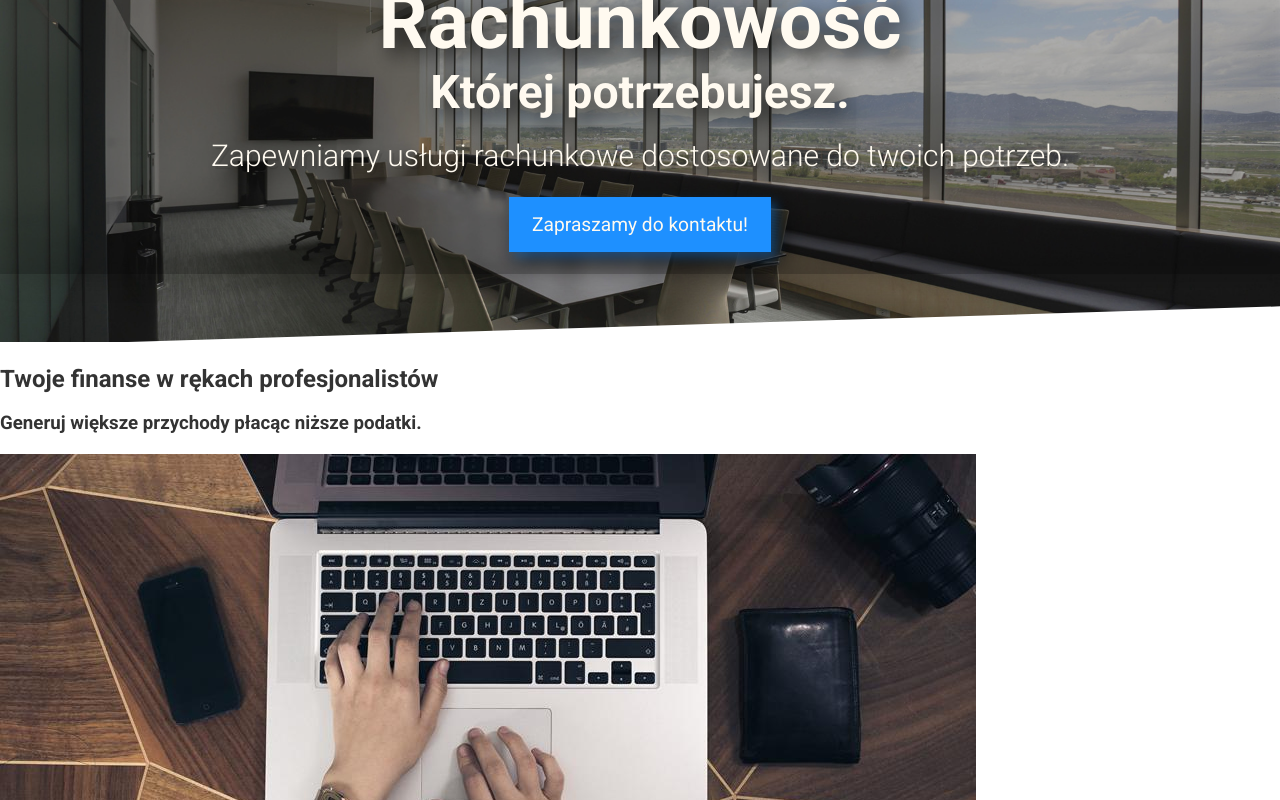
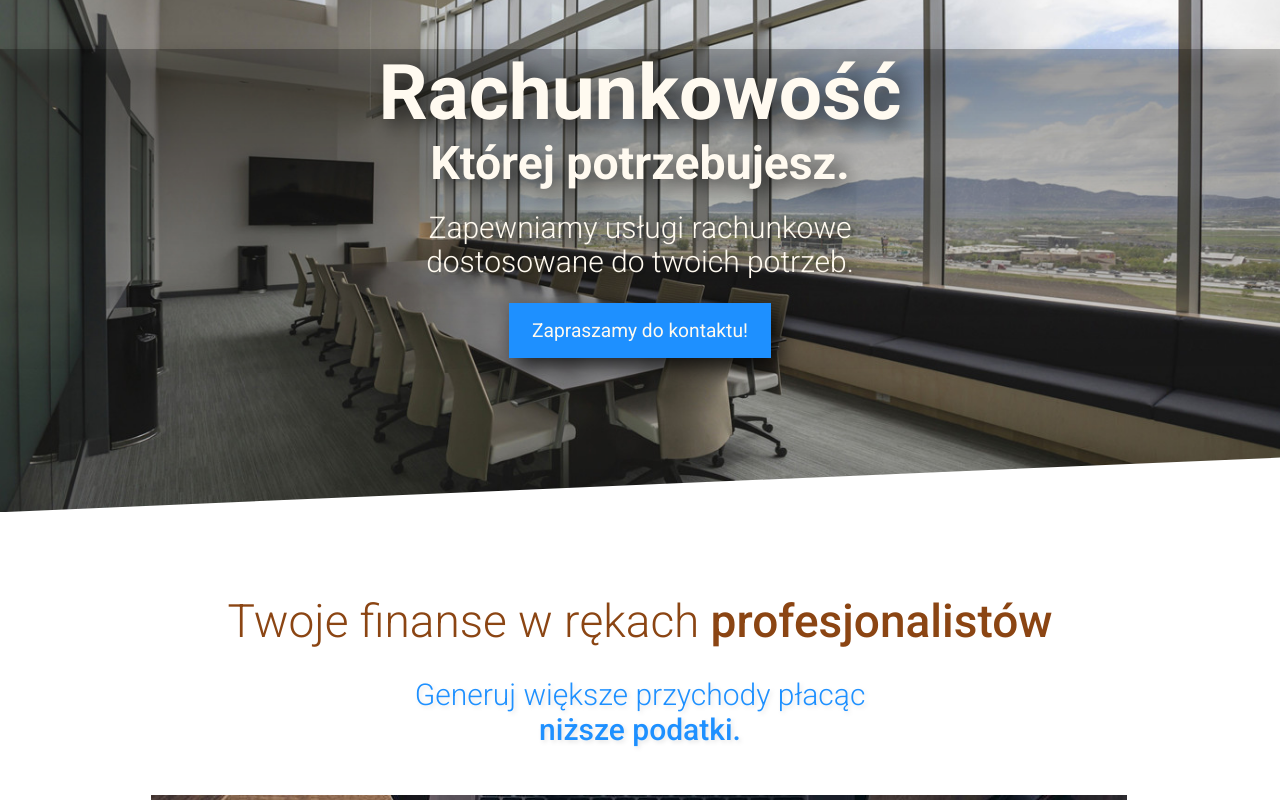
Before and after one commit to MarosAware/demo, a website built with webpack: page app/index.html in a window 1280 px wide. Shown: the part 200-1000 px from the top of the page. Built offline with nearby package versions, Linux system fonts and the light colour scheme.

Commit message:
Completed hero-large.

```diff
--- /dev/null
+++ b/app/assets/styles/base/_mixins.css
@@ -0,0 +1,27 @@
+@define-mixin atSmall {
+	@media(min-width: 530px) {
+		@mixin-content;
+	}
+}
+
+
+@define-mixin atMedium {
+	@media(min-width:800px) {
+		@mixin-content;
+	}
+}
+
+
+@define-mixin atLarge {
+	@media(min-width:1010px) {
+		@mixin-content;
+	}
+}
+
+@define-mixin clearfix {
+	&::after {
+		content:"";
+		clear:both;
+		display:table;
+	}
+}
--- a/app/assets/styles/base/_variables.css
+++ b/app/assets/styles/base/_variables.css
@@ -1,2 +1,4 @@
 $mainBlue:#1E90FF;
 $mainWhite:#FFFAF0;
+$mainSilver:#C0C0C0;
+$mainBrown:#8B4513;
--- a/app/assets/styles/modules/_btn.css
+++ b/app/assets/styles/modules/_btn.css
@@ -2,16 +2,32 @@
 	background-color:$mainBlue;
 	color:$mainWhite;
 	text-decoration:none;
-	padding:.75rem 1.1rem; /*(pionowy, poziomy, vertical, horizontal) */
-	box-shadow:5px 5px 10px rgba($mainBlue, .4);
+	padding:.3rem .4rem;
+	font-size:.8rem;
+
+	@mixin atSmall {
+		padding:.75rem 1.1rem;
+		font-size:1rem;
+	} /*(pionowy, poziomy, vertical, horizontal) */
+
+	&:hover {
+		box-shadow:5px 6px 10px rgba($mainBlue, .4);
+	}
 
 	&--crimson {
-		background-color:crimson;
-		box-shadow:5px 5px 10px rgba(#DC143C, .4);
+		background-color:$mainBrown;
+		&:hover {
+			box-shadow:5px 5px 10px rgba($mainBrown, .4);
+		}
 	}
 
 	&--large {
-		padding:1rem 1.45rem;
-		font-size:1.2rem;
+		padding:.6rem .8rem;
+		font-size:.9rem;
+
+		@mixin atSmall {
+			padding:1rem 1.45rem;
+			font-size:1.2rem;
+		}
 	}
 }
--- /dev/null
+++ b/app/assets/styles/modules/_headline.css
@@ -0,0 +1,51 @@
+.headline {
+	font-weight:400;
+	font-size:1.9rem;
+	color:$mainBrown;
+
+	strong {
+		font-weight:500;
+	}
+
+	@mixin atSmall {
+		font-size:2.875rem;
+	}
+
+	&--centered {
+		text-align:center;
+	}
+
+	&--blue {
+		color:$mainBlue;
+	}
+
+	&--small {
+		font-size:1.2rem;
+
+		@mixin atSmall {
+			font-size:1.875rem;
+		}
+	}
+
+	&--narrow {
+		max-width:500px;
+		margin-left:auto;
+		margin-right:auto;
+	}
+
+	&--light {
+		font-weight:300;
+	}
+
+	&--b-margin-small {
+		margin-bottom:.5em;
+	}
+
+	&--b-margin-large {
+		margin-bottom:1.6em;
+	}
+
+	&--filter {
+		filter: drop-shadow(2px 2px 2px rgba(0, 0, 0, .1));
+	}
+}
--- a/app/assets/styles/modules/_large-hero.css
+++ b/app/assets/styles/modules/_large-hero.css
@@ -1,6 +1,13 @@
 .large-hero {
 	position:relative;
-	clip-path: polygon(40% 0, 100% 0, 100% 91%, 0 100%, 0 4%); /*(x y, x y, x y, x y) all clockwise */
+
+	@mixin atLarge {
+		clip-path: polygon(40% 0, 100% 0, 100% 91%, 0 100%, 0 4%); /*(x y, x y, x y, x y) all clockwise */
+	}
+
+	&__image {
+		display:block;
+	}
 
 	&__text-content {
 		position:absolute;
@@ -9,33 +16,52 @@
 		width:100%;
 		text-align:center;
 		transform:translateY(-50%) translateX(-50%);
-		height:18.5rem;
-		background-color: rgba(0, 0, 0, .2);
+		background:linear-gradient(to bottom, rgba(0, 0, 0, .25), rgba(0, 0, 0, .02));
 		filter: drop-shadow(8px 8px 10px rgba(0, 0, 0, .8));
+
+		@mixin atSmall {
+			height:20rem;
+		}
+
 	}
 
 	&__title {
-		font-size:4.8rem;
+		font-size:2.2rem;
 		color:$mainWhite;
 		margin:0;
+
+		@mixin atSmall {
+			font-size:4.8rem;
+		}
 	}
 
 	&__subtitle {
-		font-size:2.9rem;
+		font-size:1.4rem;
 		color:$mainWhite;
 		margin:0;
+
+		@mixin atSmall {
+			font-size:2.9rem;
+		}
 	}
 
 	&__description {
 		color:$mainWhite;
-		font-size:1.875rem;
-		max-width:31,25rem;
+		font-size:1.1rem;
 		font-weight:300;
 		text-shadow:3px 3px 1px rgba(0, 0, 0, .1);
 		margin-right:auto;
 		margin-left:auto;
-		margin-top:20px;
-		margin-bottom:40px;
+		margin-top:.5rem;
+		margin-bottom:1.3rem;
+
+
+		@mixin atSmall {
+			font-size:1.875rem;
+			max-width:500px;
+			margin-top:1.25rem;
+			margin-bottom:2.5rem;
+		}
 
 	}
 }
--- /dev/null
+++ b/app/assets/styles/modules/_page-section.css
@@ -0,0 +1,19 @@
+.page-section {
+	padding:2rem 0;
+
+	@mixin atMedium {
+		padding:4.5rem 0;
+	}
+
+	&--silver {
+		background-color:$mainSilver;
+	}
+
+	&--t-padding-small {
+		padding:1.2rem 0;
+
+		@mixin atMedium {
+			padding:2.8rem 0 4.5rem 0;
+		}
+	}
+}
--- /dev/null
+++ b/app/assets/styles/modules/_wrapper.css
@@ -0,0 +1,17 @@
+.wrapper {
+	padding-left:18px;
+	padding-right:18px;
+	max-width:1200px;
+	margin-left:auto;
+	margin-right:auto;
+
+
+	&--medium {
+		max-width:978px;
+	}
+
+	.wrapper {
+		padding-left:0;
+		padding-right:0;
+	}
+}
--- a/app/assets/styles/styles.css
+++ b/app/assets/styles/styles.css
@@ -1,5 +1,9 @@
 @import "normalize.css";
+@import "base/_variables";
 @import "base/_global";
-@import "base/_variables";
+@import "base/_mixins";
+@import "modules/_wrapper";
 @import "modules/_large-hero";
 @import "modules/_btn";
+@import "modules/_page-section";
+@import "modules/_headline";
--- a/app/index.html
+++ b/app/index.html
@@ -6,7 +6,7 @@
 	<meta charset="UTF-8">
 	<title>MIP Rachunkowość</title>
 	<meta name="keywords" content="Rachunkowość, usługi prawne, kadry i płace, doradztwo podatkowe, rozliczanie">
-	<meta name="description" content="MIP rachunkowość na którą zasługujesz.">
+	<meta name="description" content="MLG rachunkowość na którą zasługujesz.">
 	<link rel="stylesheet" href="temp/styles/styles.css">
 </head>
 <body>
@@ -24,29 +24,43 @@
 
 
   <div class="large-hero">
-  	<img id="first" class="large-hero__slide" src=assets/images/hero--large.jpg alt="Office1">
+  	<picture>
+  		<source srcset="assets/images/hero--large.jpg 1920w, assets/images/hero--large-hi-dpi.jpg 3840w" media="(min-width:1380px)">
+  		<source srcset="assets/images/hero--medium.jpg 1380w, assets/images/hero--medium-hi-dpi.jpg 2760w" media="(min-width:990px)">
+  		<source srcset="assets/images/hero--small.jpg 990w, assets/images/hero--small-hi-dpi.jpg 1920w" media="(min-width:640px)">
+  		<img srcset="assets/images/hero--smaller.jpg 640w, assets/images/hero--smaller-hi-dpi.jpg 1280w" alt="Office" class="large-hero__image">
+  	</picture>
 
   	<div class="large-hero__text-content">
+  		<div class="wrapper">
   			<h1 class="large-hero__title">Rachunkowość</h1>
   			<h2 class="large-hero__subtitle">Której potrzebujesz.</h2>
   			<p class="large-hero__description">Zapewniamy usługi rachunkowe dostosowane do twoich potrzeb.</p>
   			<p><a class="btn btn--large" href="#">Zapraszamy do kontaktu!</a></p>
   		</div>
+  	</div>
 
   </div>
 
-  <div id="our-beginning">
-    <h2>Twoje finanse w rękach profesjonalistów</h2>
-    <h3>Generuj większe przychody płacąc niższe podatki.</h3>
+  <div id="our-beginning" class="page-section page-section--t-padding-small">
+  	<div class="wrapper">
+  		<h2 class="headline headline--centered headline--light headline--b-margin-small">Twoje finanse w rękach <strong>profesjonalistów</strong></h2>
+  		<h3 class="headline headline--centered headline--blue headline--small headline--narrow headline--light headline--b-margin-large headline--filter">Generuj większe przychody płacąc <strong>niższe podatki.</strong></h3>
+
+  		<div class="wrapper wrapper--medium">
   			<img src="assets/images/laptop.jpg" alt="Laptop">
+  		</div>
+
   		<img src="assets/images/office-woman.jpg" alt="">
-    <h2>Here&rsquo;s how we got started&hellip;</h2>
+  		<h2 class="headline">Kilka zdań o naszej profesji...</h2>
   		<p>Lorem ipsum dolor sit amet, consectetur adipisicing elit, sed do eiusmod tempor incididunt ut labore et dolore magna aliqua. Ut enim ad minim veniam, <a href="#">quis nostrud exercitation</a> ullamco laboris nisi ut aliquip ex ea commodo consequat. Duis aute irure dolor in reprehenderit in voluptate velit esse cillum dolore eu fugiat nulla pariatur. Excepteur sint occaecat cupidatat non proident, sunt in culpa qui officia deserunt mollit anim id est laborum.</p>
   		<p>Duis aute irure dolor in <strong>reprehenderit in</strong> voluptate velit esse cillum dolore eu fugiat nulla pariatur. Excepteur sint occaecat cupidatat non proident, sunt in culpa qui officia deserunt mollit anim id est laborum. Lorem ipsum dolor sit amet, consectetur adipisicing elit, sed do eiusmod tempor incididunt ut labore et dolore magna aliqua.</p>
   		<p>Duis aute irure dolor in reprehenderit in voluptate velit esse cillum dolore eu fugiat nulla pariatur. Excepteur sint occaecat cupidatat non proident, sunt in culpa qui officia deserunt mollit anim id est laborum velit esse cillum <strong>dolore eu fugiat.</strong></p>
   	</div>
+  </div>
 
-  <div id="features">
+  <div id="features" class="page-section page-section--silver">
+  	<div class="wrapper">
   		<img src="">
   		<h2>Nasze zalety</h2>
 
@@ -65,6 +79,7 @@
   		<img src="assets/images/icons/handshake.svg">
   		<h3>Darmowe konsultacje</h3>
   		<p>Oferujemy darmowe konsultacje dla naszych stałych klientów.</p>
+  	</div>
   </div>
 
   <div id="testimonials">
@@ -88,7 +103,7 @@
   </div>
 
   <footer>
-    <p>Copyright &copy; 2017 MIP rachunkowość. All rights reserved. <a href="#" class="btn btn--crimson">Zapraszamy do kontaktu!</a></p>
+    <p>Copyright &copy; 2017 MLG rachunkowość. All rights reserved. <a href="#" class="btn btn--crimson">Zapraszamy do kontaktu!</a></p>
   </footer>
 
   <script src="/temp/scripts/App.js"></script>
--- a/app/temp/styles/styles.css
+++ b/app/temp/styles/styles.css
@@ -470,13 +470,38 @@ img {
 	height:auto;
 }
 
+.wrapper {
+	padding-left:18px;
+	padding-right:18px;
+	max-width:1200px;
+	margin-left:auto;
+	margin-right:auto;
+}
+
+.wrapper--medium {
+  max-width:978px;
+}
+
+.wrapper .wrapper {
+  padding-left:0;
+  padding-right:0;
+}
+
 .large-hero {
 	position:relative;
-	-webkit-clip-path: polygon(40% 0, 100% 0, 100% 91%, 0 100%, 0 4%);
-	        clip-path: polygon(40% 0, 100% 0, 100% 91%, 0 100%, 0 4%);
 }
 
-/*(x y, x y, x y, x y) all clockwise */
+@media(min-width:1010px) {
+
+  .large-hero {
+    -webkit-clip-path: polygon(40% 0, 100% 0, 100% 91%, 0 100%, 0 4%);
+            clip-path: polygon(40% 0, 100% 0, 100% 91%, 0 100%, 0 4%);/*(x y, x y, x y, x y) all clockwise */
+  }
+}
+
+.large-hero__image {
+  display:block;
+}
 
 .large-hero__text-content {
   position:absolute;
@@ -486,50 +511,189 @@ img {
   text-align:center;
   -webkit-transform:translateY(-50%) translateX(-50%);
           transform:translateY(-50%) translateX(-50%);
-  height:18.5rem;
-  background-color: rgba(0, 0, 0, .2);
+  background:linear-gradient(to bottom, rgba(0, 0, 0, .25), rgba(0, 0, 0, .02));
   -webkit-filter: drop-shadow(8px 8px 10px rgba(0, 0, 0, .8));
           filter: drop-shadow(8px 8px 10px rgba(0, 0, 0, .8));
 }
 
+@media(min-width: 530px) {
+
+  .large-hero__text-content {
+    height: 20rem;
+  }
+}
+
 .large-hero__title {
-  font-size:4.8rem;
+  font-size:2.2rem;
   color:#FFFAF0;
   margin:0;
 }
 
+@media(min-width: 530px) {
+
+  .large-hero__title {
+    font-size: 4.8rem;
+  }
+}
+
 .large-hero__subtitle {
-  font-size:2.9rem;
+  font-size:1.4rem;
   color:#FFFAF0;
   margin:0;
 }
 
+@media(min-width: 530px) {
+
+  .large-hero__subtitle {
+    font-size: 2.9rem;
+  }
+}
+
 .large-hero__description {
   color:#FFFAF0;
-  font-size:1.875rem;
-  max-width:31,25rem;
+  font-size:1.1rem;
   font-weight:300;
   text-shadow:3px 3px 1px rgba(0, 0, 0, .1);
   margin-right:auto;
   margin-left:auto;
-  margin-top:20px;
-  margin-bottom:40px;
+  margin-top:.5rem;
+  margin-bottom:1.3rem;
+}
+
+@media(min-width: 530px) {
+
+  .large-hero__description {
+    font-size: 1.875rem;
+    max-width: 500px;
+    margin-top: 1.25rem;
+    margin-bottom: 2.5rem;
+  }
 }
 
 .btn {
 	background-color:#1E90FF;
 	color:#FFFAF0;
 	text-decoration:none;
-	padding:.75rem 1.1rem; /*(pionowy, poziomy, vertical, horizontal) */
-	box-shadow: 5px 5px 10px rgba(30,144,255, .4);
+	padding:.3rem .4rem;
+	font-size:.8rem;
+}
+
+@media(min-width: 530px) {
+
+  .btn {
+    padding: .75rem 1.1rem;
+    font-size: 1rem;
+  }
+}
+
+/*(pionowy, poziomy, vertical, horizontal) */
+
+.btn:hover {
+  box-shadow: 5px 6px 10px rgba(30,144,255, .4);
 }
 
 .btn--crimson {
-  background-color:crimson;
-  box-shadow: 5px 5px 10px rgba(220,20,60, .4);
+  background-color:#8B4513;
+}
+
+.btn--crimson:hover {
+  box-shadow: 5px 5px 10px rgba(139,69,19, .4);
 }
 
 .btn--large {
-  padding:1rem 1.45rem;
+  padding:.6rem .8rem;
+  font-size:.9rem;
+}
+
+@media(min-width: 530px) {
+
+  .btn--large {
+    padding: 1rem 1.45rem;
+    font-size: 1.2rem;
+  }
+}
+
+.page-section {
+	padding:2rem 0;
+}
+
+@media(min-width:800px) {
+
+  .page-section {
+    padding: 4.5rem 0;
+  }
+}
+
+.page-section--silver {
+  background-color:#C0C0C0;
+}
+
+.page-section--t-padding-small {
+  padding:1.2rem 0;
+}
+
+@media(min-width:800px) {
+
+  .page-section--t-padding-small {
+    padding: 2.8rem 0 4.5rem 0;
+  }
+}
+
+.headline {
+	font-weight:400;
+	font-size:1.9rem;
+	color:#8B4513;
+}
+
+.headline strong {
+  font-weight:500;
+}
+
+@media(min-width: 530px) {
+
+  .headline {
+    font-size: 2.875rem;
+  }
+}
+
+.headline--centered {
+  text-align:center;
+}
+
+.headline--blue {
+  color:#1E90FF;
+}
+
+.headline--small {
   font-size:1.2rem;
 }
+
+@media(min-width: 530px) {
+
+  .headline--small {
+    font-size: 1.875rem;
+  }
+}
+
+.headline--narrow {
+  max-width:500px;
+  margin-left:auto;
+  margin-right:auto;
+}
+
+.headline--light {
+  font-weight:300;
+}
+
+.headline--b-margin-small {
+  margin-bottom:.5em;
+}
+
+.headline--b-margin-large {
+  margin-bottom:1.6em;
+}
+
+.headline--filter {
+  -webkit-filter: drop-shadow(2px 2px 2px rgba(0, 0, 0, .1));
+          filter: drop-shadow(2px 2px 2px rgba(0, 0, 0, .1));
+}
```
Also changed, not shown: gulp/tasks/watch.js (line endings or trailing spaces). Lines whose indentation alone changed are shown as unchanged.
